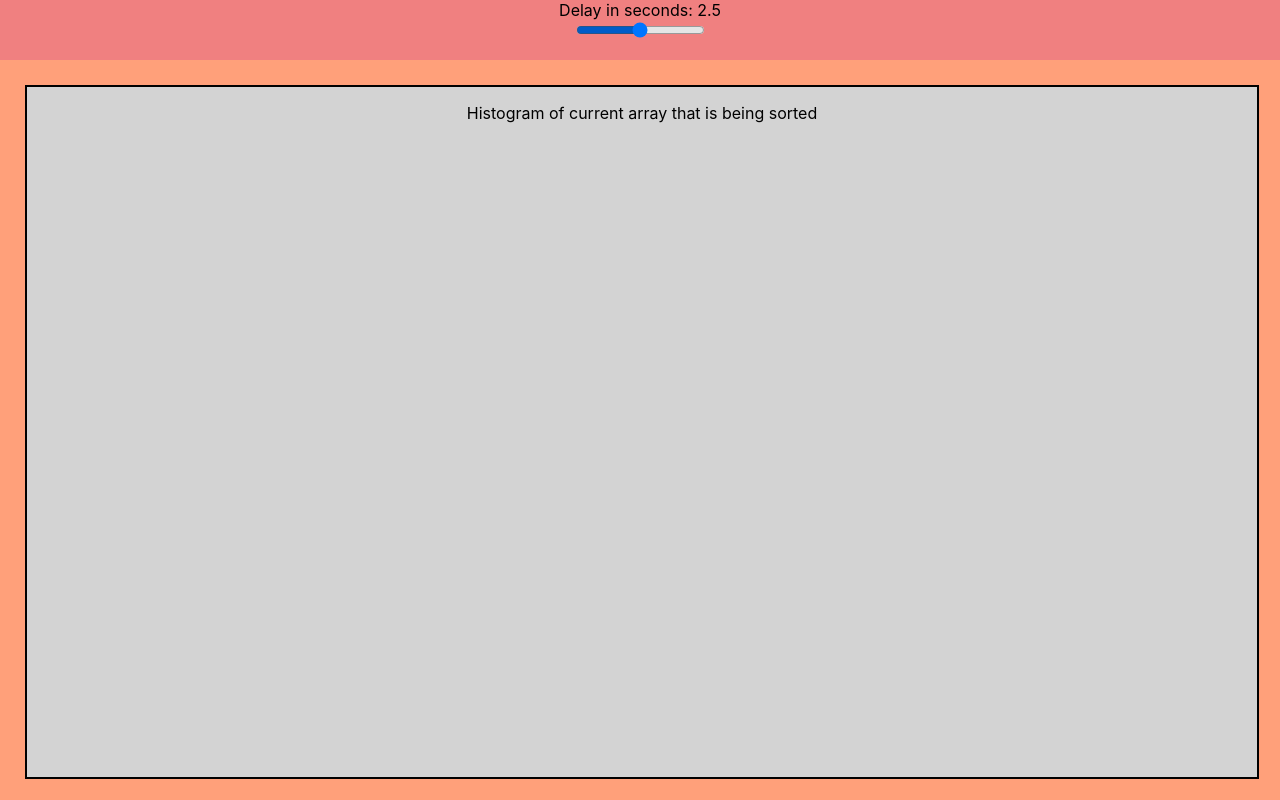
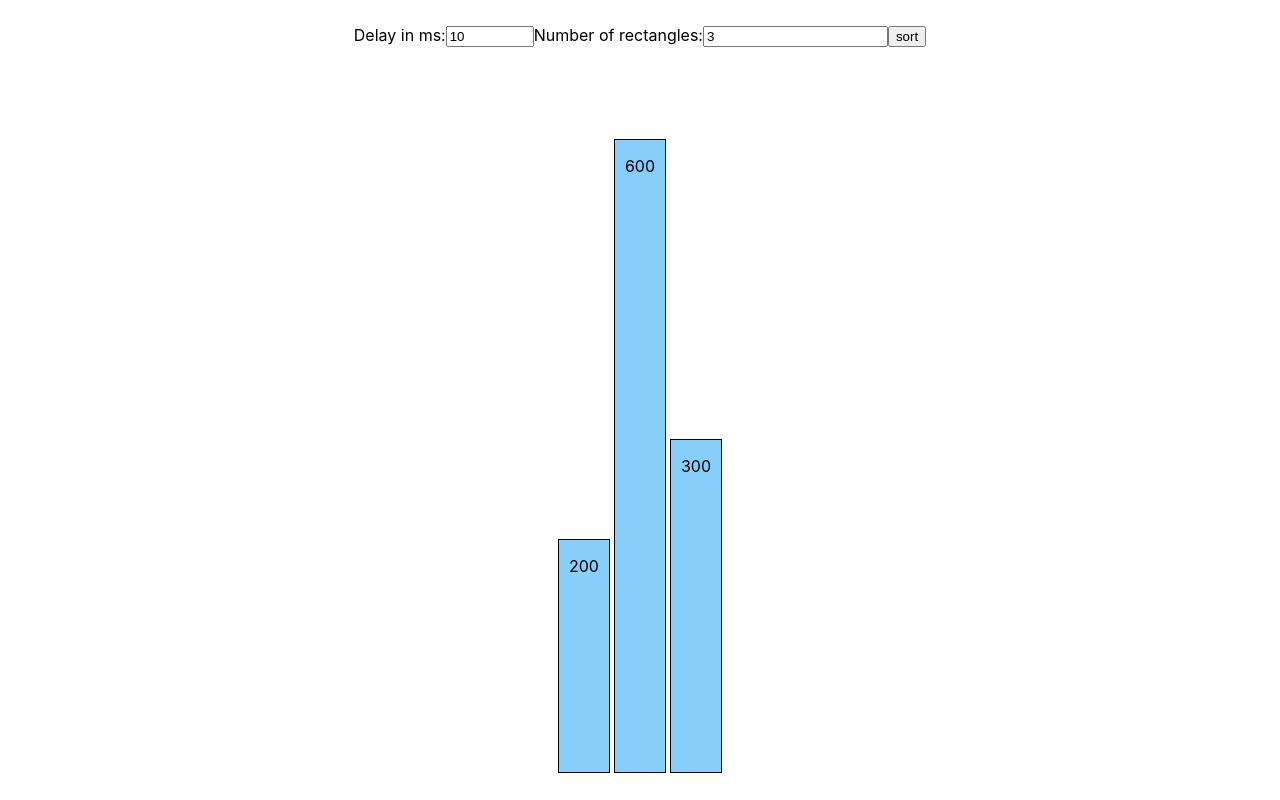
Before and after one commit to JoshBarrette/sorting-visualizer, a React (Create React App) app: page / in a window 1280 px wide. Built offline with nearby package versions, Linux system fonts and the light colour scheme; the HTML template or start-up script is replaced by a standard one.

Commit message:
Added Rectangles and the ability to select how many things are to be sorted

```diff
--- a/src/Components/MainWindow.css
+++ b/src/Components/MainWindow.css
@@ -6,14 +6,11 @@
 
 .Controls {
   width: 100%;
-  height: 60px;
-  background-color: lightcoral;
+  text-align: center;
+  position: absolute;
+  padding-top: 25px;
 }
 
-.noMargin {
-  margin: 0px;
+#speed {
+  width: 80px;
 }
-
-label {
-  display: block;
-}
--- a/src/Components/MainWindow.tsx
+++ b/src/Components/MainWindow.tsx
@@ -1,11 +1,14 @@
 import React, { ReactEventHandler } from "react";
 import "./MainWindow.css";
 import Visualizer from "./Visualizer";
+import Rectangle from "./Rectangle";
 
 /*
   <window div>
     <header for settings />
-    <viewer />
+    <viewer>
+      <rectangle />
+    </viewer>
   </window div>
 
   Hold the arrays and state for algorithms in this class.
@@ -16,22 +19,72 @@ type mainWindowProps = {
 }
 
 export default function MainWindow() {
-  const [rangeValue, setRangeValue] = React.useState("5");
+  const [delay, setDelay] = React.useState(10);
+  const [rectangles, setRectangles] = React.useState([200, 600, 300])
+  const [hackRender, setHackRender] = React.useState(true);
 
-  const handleRangeChange = (event: React.ChangeEvent<HTMLInputElement>) => {
+  const handleSpeedChange = (event: React.ChangeEvent<HTMLInputElement>) => {
     const newValue = event.target.value;
-    setRangeValue(newValue);
+    setDelay(parseInt(newValue));
   };
+
+  const handleNumRectsChange = (event: React.ChangeEvent<HTMLInputElement>) => {
+    let newValue = parseInt(event.target.value);
+    if (newValue < 3) {
+      return;
+    }
+
+    let arr = new Array<number>();
+    for (let i = 0; i < newValue; i++) {
+      arr[i] = Math.floor(Math.random() * (600 - 100 + 1)) + 100;
+    }
+    setRectangles(arr);
+  };
+
+  const sort = () => {
+    let i, j;
+    let n = rectangles.length;
+    let swapped;
+    for (i = 0; i < n - 1; i++)
+    {
+        swapped = false;
+        for (j = 0; j < n - i - 1; j++)
+        {
+            if (rectangles[j] > rectangles[j + 1])
+            {
+                swap(j);
+                swapped = true;
+            }
+        }
+
+        // IF no two elements were
+        // swapped by inner loop, then break
+        if (swapped == false)
+        break;
+    }
+  }
+
+  const swap = (j: number) => {
+    let temp;
+    temp = rectangles[j];
+    rectangles[j] = rectangles[j + 1];
+    rectangles[j + 1] = temp;
+    setHackRender(!hackRender);
+  }
 
   return (
     <div className="MainWindow">
       <div className="Controls">
-        <form>
-          <label htmlFor="speed" id="speedLabel">Delay in seconds: {parseInt(rangeValue)/2}</label>
-          <input type="range" defaultValue="5" min="0" max="10" id="speed" onChange={handleRangeChange} />
-        </form>
+        <label htmlFor="speed" id="speedLabel">Delay in ms:</label>
+        <input defaultValue={10} type="number" id="speed" onChange={handleSpeedChange} />
+
+        <label htmlFor="numRects" id="speedLabel">Number of rectangles:</label>
+        <input defaultValue={3} type="number" id="numRects" onChange={handleNumRectsChange} />
+
+        <button onClick={sort}>sort</button>
       </div>
-      <Visualizer />
+
+      <Visualizer rectangles={rectangles} />
     </div>
   )
 }
--- /dev/null
+++ b/src/Components/Rectangle.css
@@ -0,0 +1,12 @@
+.Rectangle {
+  width: 50px;
+  max-height: calc(100% - 2px);
+  min-height: 100px;
+  background-color: lightskyblue;
+  margin: 2px;
+
+  border-width: 1px;
+  border-style: solid;
+
+  align-self: flex-end;
+}
--- /dev/null
+++ b/src/Components/Rectangle.tsx
@@ -0,0 +1,17 @@
+import "./Rectangle.css";
+
+type rectangleProps = {
+  height: number;
+}
+
+export default function Rectangle(props: rectangleProps) {
+  const rectangleHeight: React.CSSProperties = {
+    height: props.height
+  };
+
+  return (
+    <div className="Rectangle">
+      <p id="value" style={rectangleHeight}>{props.height}</p>
+    </div>
+  )
+}
--- a/src/Components/Visualizer.css
+++ b/src/Components/Visualizer.css
@@ -1,19 +1,15 @@
 .Visualizer {
   height: calc(100% - 60px);
   width: 100%;
-  background-color: lightsalmon;
 }
 
 #window {
   position: absolute;
-  width: calc(100% - 50px);
+  width:100%;
   height: calc(100% - 110px);
 
-  margin: 25px;
+  bottom: 25px;
 
-  border-style: solid;
-  border-width: 2px;
-
-  background-color: lightgray;
-  text-align: center;
+  display: flex;
+  justify-content: center;
 }
--- a/src/Components/Visualizer.tsx
+++ b/src/Components/Visualizer.tsx
@@ -1,10 +1,21 @@
+import Rectangle from "./Rectangle";
 import "./Visualizer.css";
 
-export default function Visualizer() {
+type visualizerProps = {
+  maxHeight?: number,
+  minHeight?: number,
+  rectangles: number[]
+}
+
+export default function Visualizer(props: visualizerProps) {
   return (
     <div className="Visualizer">
       <div id="window">
-        <p>Histogram of current array that is being sorted</p>
+        {props.rectangles.map((height, key) => {
+          return (
+            <Rectangle height={height} key={key}/>
+          )
+        })}
       </div>
     </div>
   )
```
